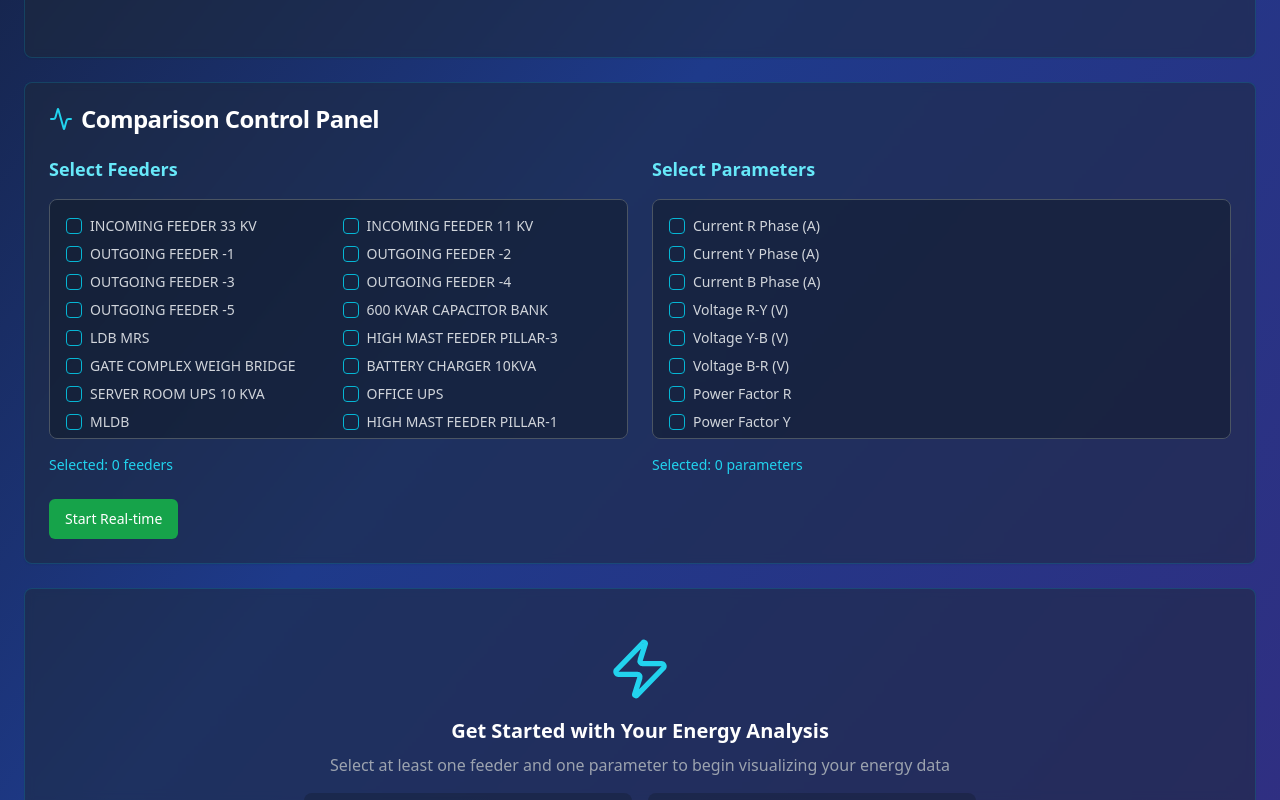
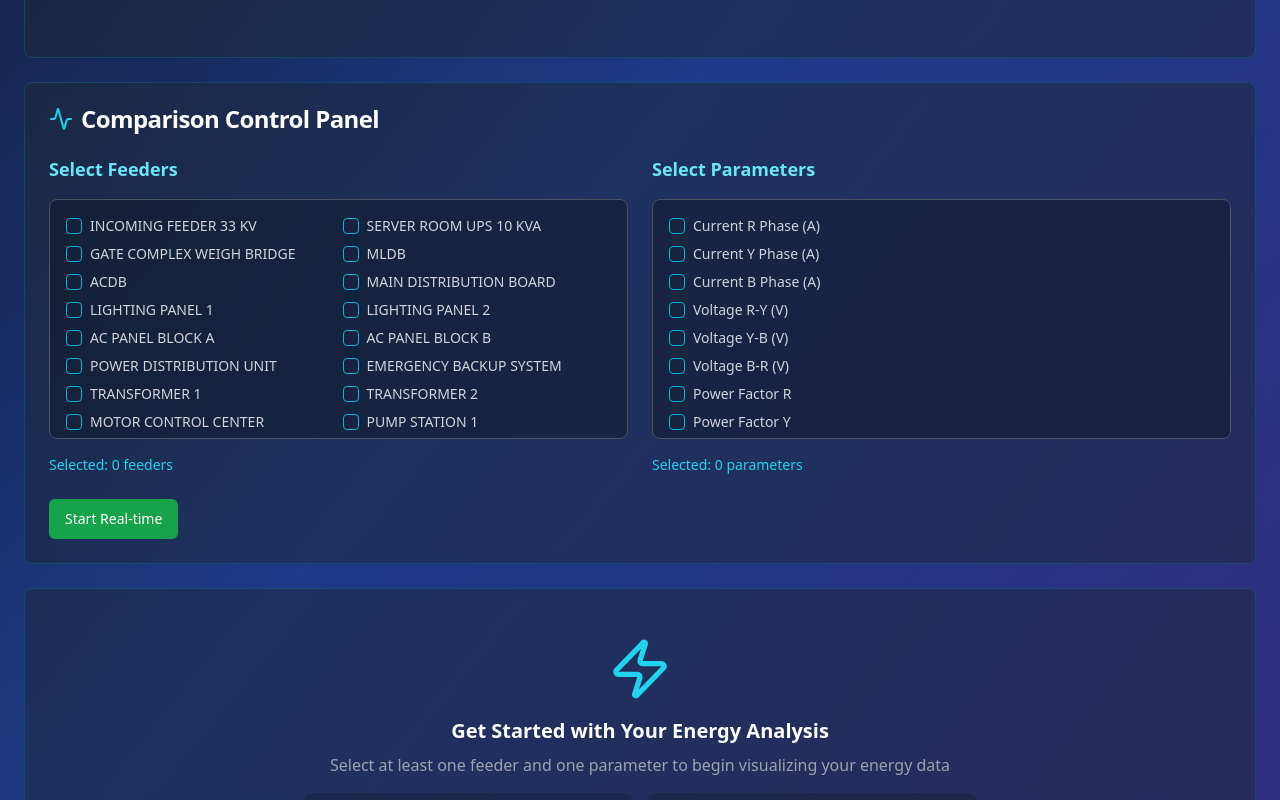
Before and after one commit to Sujalsw/energy-flow-visualizer-compare, a React (Vite) app: page / in a window 1280 px wide. Shown: the part 644-1444 px from the top of the page. Built offline with nearby package versions, Linux system fonts and the light colour scheme.

Commit message:
Reverted to commit dcc7644e3a3cf058bda875a85bf0a1fbad8fb169

```diff
--- a/src/pages/Index.tsx
+++ b/src/pages/Index.tsx
@@ -10,32 +10,32 @@ import HeatmapDashboard from '../components/HeatmapDashboard';
 // Mock data structure matching your database schema
 const slaveFeeders = [
   'INCOMING FEEDER 33 KV',
-  'INCOMING FEEDER 11 KV',
-  'OUTGOING FEEDER -1',
-  'OUTGOING FEEDER -2',
-  'OUTGOING FEEDER -3',
-  'OUTGOING FEEDER -4',
-  'OUTGOING FEEDER -5',
-  '600 KVAR CAPACITOR BANK',
-  'LDB MRS',
-  'HIGH MAST FEEDER PILLAR-3',
+  'SERVER ROOM UPS 10 KVA',
   'GATE COMPLEX WEIGH BRIDGE',
-  'BATTERY CHARGER 10KVA',
-  'SERVER ROOM UPS 10 KVA',
-  'OFFICE UPS',
   'MLDB',
-  'HIGH MAST FEEDER PILLAR-1',
-  'HIGH MAST FEEDER PILLAR-2',
-  'MLDB',
-  'RCDB -04',
-  'RCDB -05',
-  'RCDB -03',
-  'PDB GROUND FLOOR',
   'ACDB',
-  'RCDB -02',
-  'FIRE PUMP HOUSE',
-  'RCDB -01',
-  'WORKSHOP'
+  'MAIN DISTRIBUTION BOARD',
+  'LIGHTING PANEL 1',
+  'LIGHTING PANEL 2',
+  'AC PANEL BLOCK A',
+  'AC PANEL BLOCK B',
+  'POWER DISTRIBUTION UNIT',
+  'EMERGENCY BACKUP SYSTEM',
+  'TRANSFORMER 1',
+  'TRANSFORMER 2',
+  'MOTOR CONTROL CENTER',
+  'PUMP STATION 1',
+  'PUMP STATION 2',
+  'CONVEYOR SYSTEM',
+  'CRANE POWER SUPPLY',
+  'WORKSHOP EQUIPMENT',
+  'LABORATORY POWER',
+  'SECURITY SYSTEM POWER',
+  'COMMUNICATION TOWER',
+  'WATER TREATMENT PLANT',
+  'WASTE MANAGEMENT UNIT',
+  'BACKUP GENERATOR 1',
+  'BACKUP GENERATOR 2'
 ];
 
 const parameters = [
```
